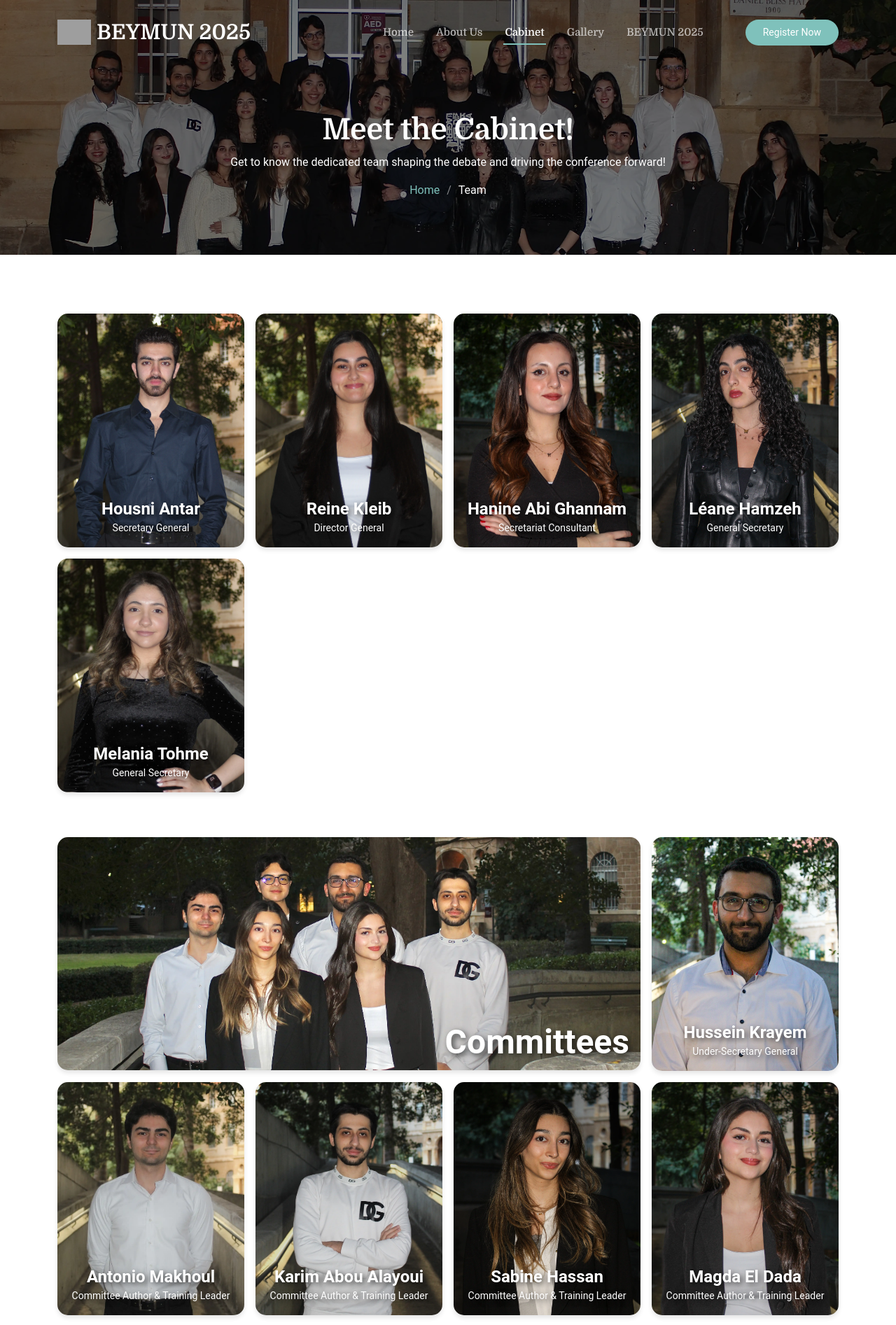
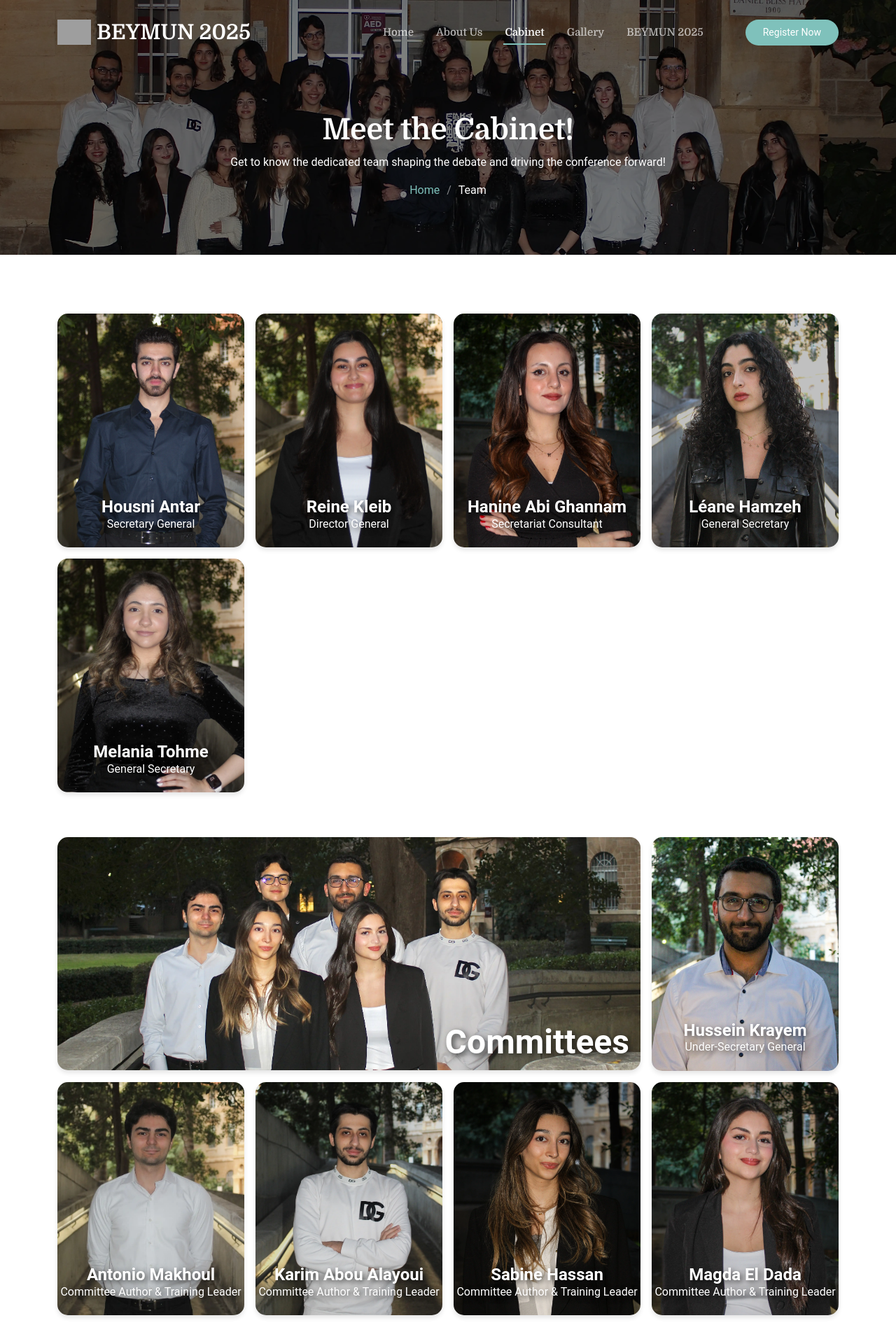
Before and after one commit to marczeenny/beymun, a Flask app: page /team/ in a window 1280 px wide. Shown: the top 1893 px of the page at 70% size. Run offline with Flask 3, Linux system fonts and the light colour scheme; some libraries are stand-ins or nearby versions; grey boxes are pictures that could not be loaded.

Commit message:
leane update + style update

```diff
--- a/static/css/main.css
+++ b/static/css/main.css
@@ -1732,6 +1732,17 @@ section,
     overflow: hidden;
     box-shadow: 0 4px 6px rgba(0, 0, 0, 0.1);
     text-align: center;
+    line-height: 1.2;
+    @media (max-width: 768px) {
+      line-height: 1;
+    }
+}
+
+.member-container small {
+  font-size: 90%;
+  @media (min-width: 768px) {
+    font-size: 100%;
+  }
 }
 .team-container {
     position: relative;
--- a/templates/team.html
+++ b/templates/team.html
@@ -37,9 +37,9 @@
                     <div class="member-container">
                         <img src="{{ url_for('static', filename=card.img) }}" alt="{{ card.name }}" loading="lazy">
                         <div class="overlay">
-                            <div class="text-desc pb-2 pb-lg-3">
-                                <strong class="fs-lg-6 fs-4 lh-1">{{ card.name }}</strong><br>
-                                <small class="lh-1 pb-3">{{ card.position }}</small>
+                            <div class="text-desc pb-3 pb-lg-4">
+                                <strong class="fs-lg-6 fs-4">{{ card.name }}</strong><br>
+                                <small class="pb-3">{{ card.position }}</small>
                             </div>
                         </div>
                     </div>
```
Also changed, not shown: static/img/team/leane.webp.
